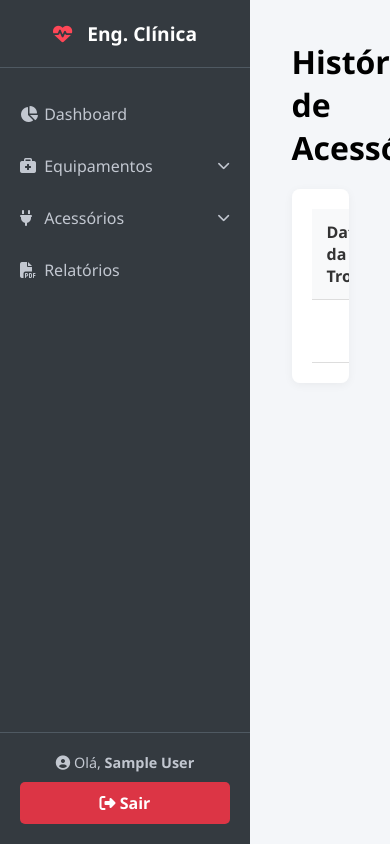
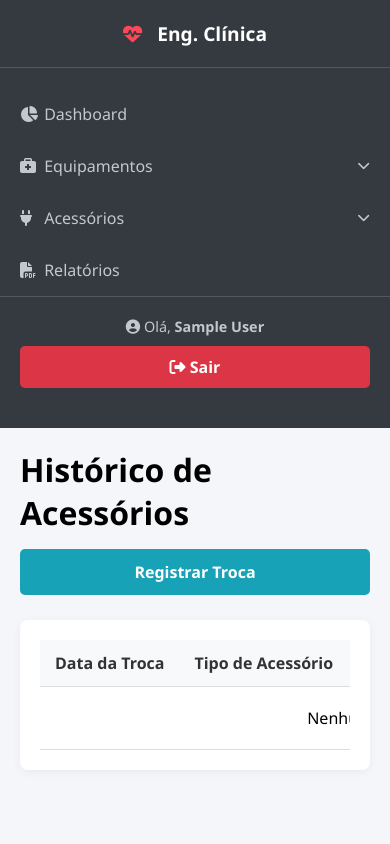
Before and after one commit to DevGuilherme-cpu/sistema-engenharia-clinica, a Flask app: page /acessorios in a window 390 px wide. Run offline with Flask 3, Linux system fonts and the light colour scheme; the visitor is signed in with stand-in values (Sample User, id 1).

Commit message:
Adicionando design responsivo para Android e iPhone

```diff
--- a/templates/base.html
+++ b/templates/base.html
@@ -3,12 +3,79 @@
 
 <head>
     <meta charset="UTF-8">
-    <meta name="viewport" content="width=device-width, initial-scale=1.0">
+    <meta name="viewport" content="width=device-width, initial-scale=1.0, maximum-scale=1.0, user-scalable=no">
     <title>Engenharia Clínica</title>
     <link rel="stylesheet" href="{{ url_for('static', filename='css/style.css') }}">
     <link rel="stylesheet" href="https://cdnjs.cloudflare.com/ajax/libs/font-awesome/6.4.0/css/all.min.css">
     <script src="https://cdn.jsdelivr.net/npm/chart.js"></script>
 </head>
+
+<style>
+    @media screen and (max-width: 768px) {
+        body {
+            flex-direction: column !important;
+            display: flex !important;
+            overflow-x: hidden;
+        }
+
+        .sidebar {
+            width: 100% !important;
+            height: auto !important;
+            position: relative !important;
+            min-height: auto !important;
+            padding-bottom: 20px !important;
+        }
+
+        .main-content,
+        .conteudo-tabela,
+        .conteudo-centralizado {
+            width: 100% !important;
+            margin-left: 0 !important;
+            padding: 10px !important;
+            box-sizing: border-box !important;
+        }
+
+        div[style*="display: flex"],
+        div[style*="justify-content: space-between"] {
+            flex-direction: column !important;
+            gap: 10px !important;
+            align-items: stretch !important;
+        }
+
+        table,
+        .tabela-container {
+            display: block !important;
+            overflow-x: auto !important;
+            white-space: nowrap !important;
+            width: 100%;
+        }
+
+        .form-container form,
+        .info-grid {
+            flex-direction: column !important;
+            display: flex !important;
+        }
+
+        input,
+        select {
+            width: 100% !important;
+            box-sizing: border-box;
+            margin-bottom: 10px;
+        }
+
+        .btn-salvar,
+        .btn-cancelar {
+            width: 100% !important;
+            text-align: center;
+            margin: 5px 0 !important;
+        }
+
+        canvas {
+            width: 100% !important;
+            height: auto !important;
+        }
+    }
+</style>
 
 <body>
     <nav class="sidebar">
@@ -17,14 +84,21 @@
             <li><a href="/"><i class="fas fa-chart-pie" style="width: 20px;"></i> Dashboard</a></li>
 
             <li class="menu-item" onclick="toggleSubmenu('sub-equipamentos')">
-                <a href="javascript:void(0)"><i class="fas fa-briefcase-medical" style="width: 20px;"></i> Equipamentos <i class="fas fa-chevron-down" style="float: right; margin-top: 5px; font-size: 0.8rem;"></i></a>
+                <a href="javascript:void(0)"><i class="fas fa-briefcase-medical" style="width: 20px;"></i> Equipamentos
+                    <i class="fas fa-chevron-down" style="float: right; margin-top: 5px; font-size: 0.8rem;"></i></a>
                 <ul id="sub-equipamentos" class="submenu">
-                    <li><a href="/monitores"><i class="fas fa-list" style="width: 20px;"></i> Relação de Equipamentos</a></li>
-                    <li><a href="/cadastrar_monitor"><i class="fas fa-plus" style="width: 20px;"></i> Cadastrar Equipamento</a></li>
-                    <li><a href="/historico_preventivas"><i class="fas fa-check-circle" style="width: 20px;"></i> Preventivas</a></li>
-                    <li><a href="/historico_corretivas"><i class="fas fa-tools" style="width: 20px;"></i> Corretivas</a></li>
-                    <li><a href="/nova_corretiva"><i class="fas fa-arrow-up-right-from-square" style="width: 20px;"></i> Saída Ext.</a></li>
-                    <li><a href="/retorno_corretiva"><i class="fas fa-arrow-right-to-bracket" style="width: 20px;"></i> Retorno Ext.</a></li>
+                    <li><a href="/monitores"><i class="fas fa-list" style="width: 20px;"></i> Relação de
+                            Equipamentos</a></li>
+                    <li><a href="/cadastrar_monitor"><i class="fas fa-plus" style="width: 20px;"></i> Cadastrar
+                            Equipamento</a></li>
+                    <li><a href="/historico_preventivas"><i class="fas fa-check-circle" style="width: 20px;"></i>
+                            Preventivas</a></li>
+                    <li><a href="/historico_corretivas"><i class="fas fa-tools" style="width: 20px;"></i> Corretivas</a>
+                    </li>
+                    <li><a href="/nova_corretiva"><i class="fas fa-arrow-up-right-from-square" style="width: 20px;"></i>
+                            Saída Ext.</a></li>
+                    <li><a href="/retorno_corretiva"><i class="fas fa-arrow-right-to-bracket" style="width: 20px;"></i>
+                            Retorno Ext.</a></li>
                 </ul>
             </li>
 
@@ -43,9 +117,11 @@
 
             {% if session.get('usuario_cargo') in ['Administrador', 'Supervisor'] %}
             <li class="menu-item" onclick="toggleSubmenu('sub-admin')">
-                <a href="javascript:void(0)"><i class="fas fa-users-cog" style="width: 20px;"></i> Administração <i class="fas fa-chevron-down" style="float: right; margin-top: 5px; font-size: 0.8rem;"></i></a>
+                <a href="javascript:void(0)"><i class="fas fa-users-cog" style="width: 20px;"></i> Administração <i
+                        class="fas fa-chevron-down" style="float: right; margin-top: 5px; font-size: 0.8rem;"></i></a>
                 <ul id="sub-admin" class="submenu">
-                    <li><a href="/cadastrar_usuario"><i class="fas fa-user-plus" style="width: 20px;"></i> Novo Usuário</a></li>
+                    <li><a href="/cadastrar_usuario"><i class="fas fa-user-plus" style="width: 20px;"></i> Novo
+                            Usuário</a></li>
                 </ul>
             </li>
             {% endif %}
--- a/templates/login.html
+++ b/templates/login.html
@@ -3,7 +3,7 @@
 
 <head>
     <meta charset="UTF-8">
-    <meta name="viewport" content="width=device-width, initial-scale=1.0">
+    <meta name="viewport" content="width=device-width, initial-scale=1.0, maximum-scale=1.0, user-scalable=no">
     <title>Login - Engenharia Clínica</title>
     <link rel="stylesheet" href="https://cdnjs.cloudflare.com/ajax/libs/font-awesome/6.4.0/css/all.min.css">
     <style>
```
